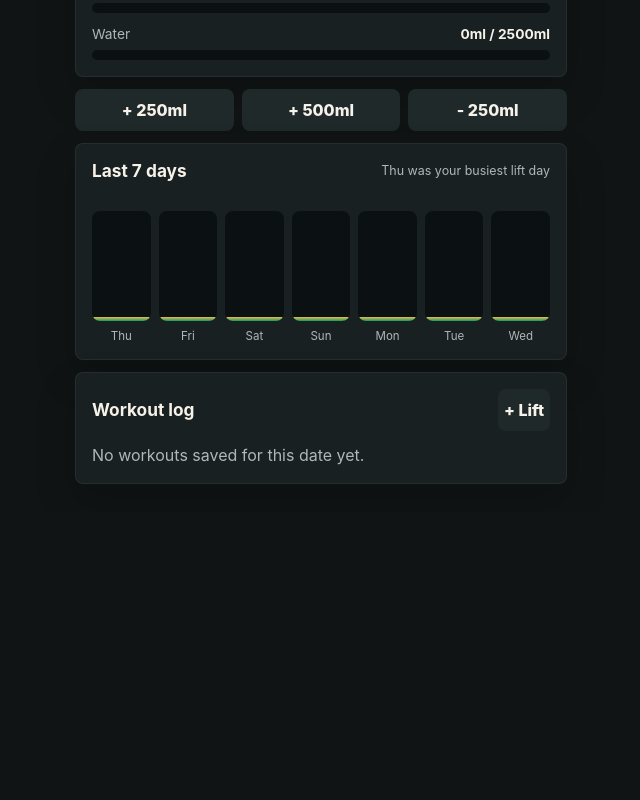
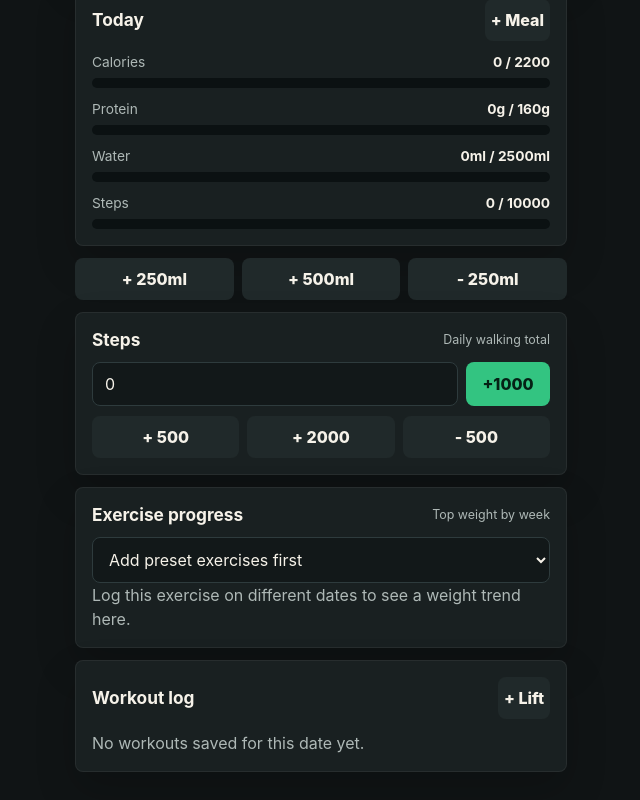
Before and after one commit to HVCM-spec/calorie-tracker, a React (Create React App) app: page / in a window 1280 px wide. Shown: the part 422-1222 px from the top of the page, without its empty margins (319-959 px from the left). Before the commit the page ends 934 px from the top, so only its background shows below. Built offline with nearby package versions, Linux system fonts and the light colour scheme.

Commit message:
Add steps and exercise progression tracking

```diff
--- a/src/App.css
+++ b/src/App.css
@@ -127,7 +127,7 @@ select {
 
 .summary-grid {
   display: grid;
-  grid-template-columns: repeat(3, minmax(0, 1fr));
+  grid-template-columns: repeat(2, minmax(0, 1fr));
   gap: 10px;
 }
 
@@ -223,6 +223,10 @@ select {
   gap: 8px;
 }
 
+.split-actions {
+  margin-top: 10px;
+}
+
 .quick-actions button,
 .ghost-button,
 .primary-button,
@@ -290,6 +294,27 @@ select {
   gap: 10px;
 }
 
+.set-list {
+  display: grid;
+  gap: 8px;
+}
+
+.set-row {
+  display: grid;
+  grid-template-columns: 58px 1fr 1fr;
+  gap: 8px;
+  align-items: center;
+  padding: 9px;
+  border-radius: 8px;
+  background: #121819;
+}
+
+.set-row span {
+  color: var(--muted);
+  font-size: 0.8rem;
+  font-weight: 800;
+}
+
 .inline-form {
   display: grid;
   grid-template-columns: 1fr 84px;
@@ -351,6 +376,61 @@ select {
   text-transform: capitalize;
 }
 
+.chart-scroll {
+  overflow-x: auto;
+  margin-top: 14px;
+  padding-bottom: 6px;
+  -webkit-overflow-scrolling: touch;
+}
+
+.line-chart {
+  display: block;
+  height: 220px;
+  min-width: 100%;
+}
+
+.chart-axis {
+  stroke: var(--line);
+  stroke-width: 2;
+}
+
+.chart-line {
+  fill: none;
+  stroke: var(--accent);
+  stroke-linecap: round;
+  stroke-linejoin: round;
+  stroke-width: 4;
+}
+
+.chart-point {
+  fill: var(--gold);
+  stroke: #0b1112;
+  stroke-width: 3;
+}
+
+.chart-value,
+.chart-label,
+.chart-date {
+  text-anchor: middle;
+}
+
+.chart-value {
+  fill: var(--text);
+  font-size: 0.78rem;
+  font-weight: 800;
+}
+
+.chart-label {
+  fill: var(--text);
+  font-size: 0.74rem;
+  font-weight: 800;
+}
+
+.chart-date {
+  fill: var(--muted);
+  font-size: 0.68rem;
+}
+
 @media (max-width: 420px) {
   .app-shell {
     padding-inline: 10px;
@@ -364,11 +444,11 @@ select {
     width: 100%;
   }
 
-  .summary-grid {
-    grid-template-columns: 1fr;
-  }
-
   .tab {
     font-size: 0.75rem;
   }
+
+  .set-row {
+    grid-template-columns: 1fr;
+  }
 }
--- a/src/App.js
+++ b/src/App.js
@@ -6,13 +6,15 @@ const defaultGoals = {
   protein: 160,
   carbs: 250,
   fat: 70,
-  water: 2500
+  water: 2500,
+  steps: 10000
 };
 
 const defaultDay = {
   workouts: [],
   meals: [],
   water: 0,
+  steps: 0,
   muscleGroup: ""
 };
 
@@ -41,6 +43,54 @@ function numberValue(value) {
   return Number(value) || 0;
 }
 
+function getWorkoutSets(workout) {
+  if (Array.isArray(workout.setDetails) && workout.setDetails.length > 0) {
+    return workout.setDetails.map(set => ({
+      reps: numberValue(set.reps),
+      weight: numberValue(set.weight)
+    }));
+  }
+
+  const setCount = Math.max(numberValue(workout.sets), 1);
+  return Array.from({ length: setCount }, () => ({
+    reps: numberValue(workout.reps),
+    weight: numberValue(workout.weight)
+  }));
+}
+
+function getWorkoutSummary(workout) {
+  const sets = getWorkoutSets(workout);
+  const totalReps = sets.reduce((sum, set) => sum + set.reps, 0);
+  const topWeight = sets.reduce((max, set) => Math.max(max, set.weight), 0);
+  const volume = sets.reduce(
+    (sum, set) => sum + set.reps * set.weight,
+    0
+  );
+
+  return {
+    setCount: sets.length,
+    totalReps,
+    topWeight,
+    volume
+  };
+}
+
+function getWeekKey(dateText) {
+  const date = new Date(`${dateText}T12:00:00`);
+  const day = date.getDay() || 7;
+  date.setDate(date.getDate() + 4 - day);
+  const yearStart = new Date(date.getFullYear(), 0, 1);
+  const week = Math.ceil(((date - yearStart) / 86400000 + 1) / 7);
+  return `${date.getFullYear()}-W${String(week).padStart(2, "0")}`;
+}
+
+function formatDate(dateText) {
+  return new Date(`${dateText}T12:00:00`).toLocaleDateString(undefined, {
+    month: "short",
+    day: "numeric"
+  });
+}
+
 function ProgressBar({ label, value, target, unit }) {
   const percent = target > 0 ? Math.min((value / target) * 100, 100) : 0;
 
@@ -57,6 +107,70 @@ function ProgressBar({ label, value, target, unit }) {
       <div className="progress-track">
         <div className="progress-fill" style={{ width: `${percent}%` }} />
       </div>
+    </div>
+  );
+}
+
+function ProgressionChart({ points }) {
+  if (points.length === 0) {
+    return (
+      <p className="empty-state">
+        Log this exercise on different dates to see a weight trend here.
+      </p>
+    );
+  }
+
+  const chartWidth = Math.max(340, points.length * 96);
+  const chartHeight = 220;
+  const padding = 32;
+  const maxWeight = Math.max(...points.map(point => point.weight), 1);
+  const minWeight = Math.min(...points.map(point => point.weight), 0);
+  const range = Math.max(maxWeight - minWeight, 1);
+  const plotWidth = chartWidth - padding * 2;
+  const plotHeight = 128;
+
+  const coordinates = points.map((point, index) => {
+    const x =
+      points.length === 1
+        ? chartWidth / 2
+        : padding + (plotWidth / (points.length - 1)) * index;
+    const y = padding + ((maxWeight - point.weight) / range) * plotHeight;
+    return { ...point, x, y };
+  });
+
+  const line = coordinates.map(point => `${point.x},${point.y}`).join(" ");
+
+  return (
+    <div className="chart-scroll" aria-label="Exercise progression line chart">
+      <svg
+        className="line-chart"
+        viewBox={`0 0 ${chartWidth} ${chartHeight}`}
+        style={{ width: chartWidth }}
+        role="img"
+      >
+        <line
+          className="chart-axis"
+          x1={padding}
+          y1={padding + plotHeight}
+          x2={chartWidth - padding}
+          y2={padding + plotHeight}
+        />
+        <polyline className="chart-line" points={line} />
+        {coordinates.map(point => (
+          <g key={point.weekKey}>
+            <circle className="chart-point" cx={point.x} cy={point.y} r="5" />
+            <text className="chart-value" x={point.x} y={point.y - 12}>
+              {point.weight}kg
+            </text>
+            <text className="chart-label" x={point.x} y={padding + plotHeight + 24}>
+              {point.label}
+            </text>
+            <text className="chart-date" x={point.x} y={padding + plotHeight + 42}>
+              {point.dateLabel}
+            </text>
+          </g>
+        ))}
+      </svg>
     </div>
   );
 }
@@ -84,10 +198,10 @@ function App() {
 
   const [workoutForm, setWorkoutForm] = useState({
     exercise: "",
-    sets: "",
-    reps: "",
-    weight: ""
+    setCount: "1",
+    setDetails: [{ reps: "", weight: "" }]
   });
+  const [progressExercise, setProgressExercise] = useState("");
 
   useEffect(() => {
     localStorage.setItem("gymData", JSON.stringify(data));
@@ -117,36 +231,51 @@ function App() {
     [today.meals]
   );
 
-  const weeklyStats = useMemo(() => {
-    const selected = new Date(`${selectedDate}T12:00:00`);
-    return Array.from({ length: 7 }, (_, index) => {
-      const date = new Date(selected);
-      date.setDate(selected.getDate() - (6 - index));
-      const key = date.toISOString().split("T")[0];
-      const day = normaliseDay(data[key]);
-      const calories = day.meals.reduce(
-        (sum, meal) => sum + numberValue(meal.calories),
+  const workoutVolume = today.workouts.reduce(
+    (sum, workout) => sum + getWorkoutSummary(workout).volume,
     0
   );
 
-      return {
-        key,
-        label: date.toLocaleDateString(undefined, { weekday: "short" }),
-        calories,
-        water: day.water,
-        workouts: day.workouts.length
+  const exerciseOptions = useMemo(() => {
+    const presetExercises = Object.values(presets).flat();
+    const loggedExercises = Object.values(data).flatMap(day =>
+      normaliseDay(day).workouts.map(workout => workout.exercise)
+    );
+    return [...new Set([...presetExercises, ...loggedExercises].filter(Boolean))];
+  }, [data, presets]);
+
+  const selectedProgressExercise = progressExercise || exerciseOptions[0] || "";
+
+  const progressionPoints = useMemo(() => {
+    if (!selectedProgressExercise) return [];
+
+    const weeklyBest = {};
+    Object.entries(data).forEach(([date, dayData]) => {
+      const day = normaliseDay(dayData);
+      day.workouts
+        .filter(workout => workout.exercise === selectedProgressExercise)
+        .forEach(workout => {
+          const summary = getWorkoutSummary(workout);
+          const weekKey = getWeekKey(date);
+          const current = weeklyBest[weekKey];
+          if (!current || summary.topWeight > current.weight) {
+            weeklyBest[weekKey] = {
+              weekKey,
+              date,
+              weight: summary.topWeight
             };
+          }
         });
-  }, [data, selectedDate]);
+    });
 
-  const workoutVolume = today.workouts.reduce(
-    (sum, workout) =>
-      sum +
-      numberValue(workout.sets) *
-        numberValue(workout.reps) *
-        numberValue(workout.weight),
-    0
-  );
+    return Object.values(weeklyBest)
+      .sort((a, b) => a.date.localeCompare(b.date))
+      .map((point, index) => ({
+        ...point,
+        label: `Week ${index + 1}`,
+        dateLabel: formatDate(point.date)
+      }));
+  }, [data, selectedProgressExercise]);
 
   function updateDay(updater) {
     setData(prev => {
@@ -172,11 +301,49 @@ function App() {
     });
   }
 
+  function changeSetCount(event) {
+    const setCount = Math.max(1, numberValue(event.target.value));
+    setWorkoutForm(prev => {
+      const nextDetails = Array.from({ length: setCount }, (_, index) => (
+        prev.setDetails[index] || { reps: "", weight: "" }
+      ));
+
+      return {
+        ...prev,
+        setCount: event.target.value,
+        setDetails: nextDetails
+      };
+    });
+  }
+
+  function updateWorkoutSet(index, field, value) {
+    setWorkoutForm(prev => ({
+      ...prev,
+      setDetails: prev.setDetails.map((set, setIndex) =>
+        setIndex === index ? { ...set, [field]: value } : set
+      )
+    }));
+  }
+
   function addWater(amount) {
     updateDay(day => ({
       ...day,
       water: Math.max(0, day.water + amount),
       muscleGroup
+    }));
+  }
+
+  function addSteps(amount) {
+    updateDay(day => ({
+      ...day,
+      steps: Math.max(0, numberValue(day.steps) + amount)
+    }));
+  }
+
+  function setSteps(value) {
+    updateDay(day => ({
+      ...day,
+      steps: Math.max(0, numberValue(value))
     }));
   }
 
@@ -215,9 +382,11 @@ function App() {
     const workout = {
       id: crypto.randomUUID(),
       exercise: workoutForm.exercise.trim(),
-      sets: numberValue(workoutForm.sets),
-      reps: numberValue(workoutForm.reps),
-      weight: numberValue(workoutForm.weight),
+      sets: workoutForm.setDetails.length,
+      setDetails: workoutForm.setDetails.map(set => ({
+        reps: numberValue(set.reps),
+        weight: numberValue(set.weight)
+      })),
       muscleGroup
     };
 
@@ -227,7 +396,11 @@ function App() {
       workouts: [...day.workouts, workout]
     }));
 
-    setWorkoutForm({ exercise: "", sets: "", reps: "", weight: "" });
+    setWorkoutForm({
+      exercise: "",
+      setCount: "1",
+      setDetails: [{ reps: "", weight: "" }]
+    });
     setPage("dashboard");
   }
 
@@ -282,11 +455,6 @@ function App() {
   }
 
   const caloriesLeft = Math.max(goals.calories - nutritionTotals.calories, 0);
-  const bestDay = weeklyStats.reduce(
-    (best, day) => (day.workouts > best.workouts ? day : best),
-    weeklyStats[0]
-  );
-
   return (
     <main className="app-shell">
       <header className="hero">
@@ -339,6 +507,11 @@ function App() {
               <strong>{today.workouts.length}</strong>
               <small>{Math.round(workoutVolume)}kg volume</small>
             </article>
+            <article className="metric-card">
+              <span>Steps</span>
+              <strong>{today.steps}</strong>
+              <small>{Math.round((today.steps / goals.steps) * 100) || 0}% goal</small>
+            </article>
           </div>
 
           <section className="panel">
@@ -366,6 +539,12 @@ function App() {
               target={goals.water}
               unit="ml"
             />
+            <ProgressBar
+              label="Steps"
+              value={today.steps}
+              target={goals.steps}
+              unit=""
+            />
           </section>
 
           <section className="quick-actions">
@@ -376,27 +555,48 @@ function App() {
 
           <section className="panel">
             <div className="section-heading">
-              <h2>Last 7 days</h2>
-              <span>{bestDay?.label || "Today"} was your busiest lift day</span>
+              <h2>Steps</h2>
+              <span>Daily walking total</span>
             </div>
-            <div className="week-chart" aria-label="Seven day calorie chart">
-              {weeklyStats.map(day => (
-                <div key={day.key} className="day-bar">
-                  <div className="bar-wrap">
-                    <div
-                      className="bar-fill"
-                      style={{
-                        height: `${Math.min(
-                          (day.calories / goals.calories) * 100,
-                          100
-                        )}%`
-                      }}
+            <div className="inline-form">
+              <input
+                aria-label="Steps walked today"
+                inputMode="numeric"
+                type="number"
+                value={today.steps}
+                onChange={event => setSteps(event.target.value)}
               />
+              <button className="primary-button" onClick={() => addSteps(1000)}>
+                +1000
+              </button>
             </div>
-                  <span>{day.label}</span>
+            <section className="quick-actions split-actions">
+              <button onClick={() => addSteps(500)}>+ 500</button>
+              <button onClick={() => addSteps(2000)}>+ 2000</button>
+              <button onClick={() => addSteps(-500)}>- 500</button>
+            </section>
+          </section>
+
+          <section className="panel">
+            <div className="section-heading">
+              <h2>Exercise progress</h2>
+              <span>Top weight by week</span>
             </div>
-              ))}
-            </div>
+            <select
+              value={selectedProgressExercise}
+              onChange={event => setProgressExercise(event.target.value)}
+            >
+              {exerciseOptions.length === 0 ? (
+                <option value="">Add preset exercises first</option>
+              ) : (
+                exerciseOptions.map(exercise => (
+                  <option key={exercise} value={exercise}>
+                    {exercise}
+                  </option>
+                ))
+              )}
+            </select>
+            <ProgressionChart points={progressionPoints} />
           </section>
 
           <section className="panel">
@@ -414,9 +614,15 @@ function App() {
                   <article className="list-item" key={workout.id || index}>
                     <div>
                       <strong>{workout.exercise}</strong>
+                      {(() => {
+                        const summary = getWorkoutSummary(workout);
+                        return (
                           <span>
-                        {workout.sets} x {workout.reps} at {workout.weight}kg
+                            {summary.setCount} sets, {summary.totalReps} reps,
+                            top {summary.topWeight}kg
                           </span>
+                        );
+                      })()}
                     </div>
                     <button
                       aria-label={`Delete ${workout.exercise}`}
@@ -586,29 +792,41 @@ function App() {
                 onChange={handleWorkoutChange}
               />
               <input
-                name="sets"
+                name="setCount"
                 inputMode="numeric"
                 type="number"
                 placeholder="Sets"
-                value={workoutForm.sets}
-                onChange={handleWorkoutChange}
+                min="1"
+                value={workoutForm.setCount}
+                onChange={changeSetCount}
               />
+              <div className="set-list">
+                {workoutForm.setDetails.map((set, index) => (
+                  <div className="set-row" key={index}>
+                    <span>Set {index + 1}</span>
                     <input
-                name="reps"
+                      aria-label={`Set ${index + 1} reps`}
                       inputMode="numeric"
                       type="number"
                       placeholder="Reps"
-                value={workoutForm.reps}
-                onChange={handleWorkoutChange}
+                      value={set.reps}
+                      onChange={event =>
+                        updateWorkoutSet(index, "reps", event.target.value)
+                      }
                     />
                     <input
-                name="weight"
+                      aria-label={`Set ${index + 1} weight`}
                       inputMode="decimal"
                       type="number"
-                placeholder="Weight (kg)"
-                value={workoutForm.weight}
-                onChange={handleWorkoutChange}
+                      placeholder="Kg"
+                      value={set.weight}
+                      onChange={event =>
+                        updateWorkoutSet(index, "weight", event.target.value)
+                      }
                     />
+                  </div>
+                ))}
+              </div>
               <button className="primary-button" type="submit">
                 Save workout
               </button>
```
Lines whose indentation alone changed are shown as unchanged.
